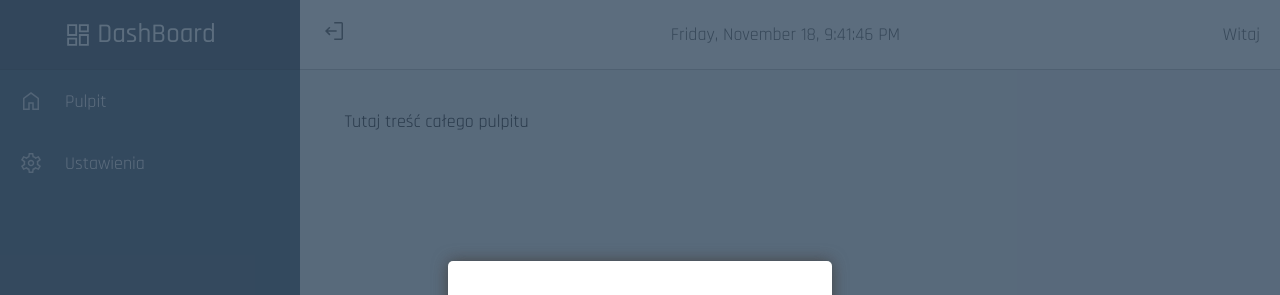
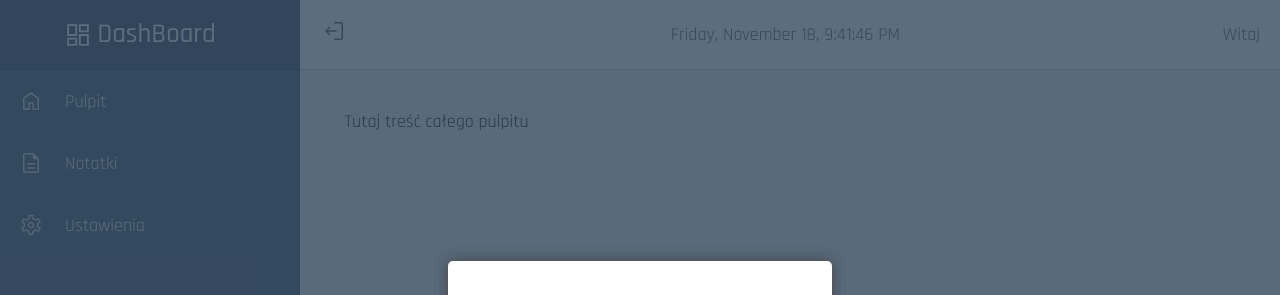
Before and after one commit to Maciej86/dashboard, a React (Create React App) app: page / in a window 1280 px wide. Shown: the top 295 px of the page. Built offline with nearby package versions, Linux system fonts and the light colour scheme.

Commit message:
Added Notes to navigation

```diff
--- a/src/core/settingsNavigation.tsx
+++ b/src/core/settingsNavigation.tsx
@@ -1,5 +1,6 @@
 import { createBrowserRouter } from "react-router-dom";
 import { ErrorPage } from "../features/ErrorPage";
+import { Notes } from "../features/Notes";
 import { Settings } from "../features/Settings";
 import { Start } from "../features/Start";
 import { App } from "./App";
@@ -15,6 +16,10 @@ export const RouterSetings = createBrowserRouter([
         element: <Start />,
       },
       {
+        path: "notes",
+        element: <Notes />,
+      },
+      {
         path: "settings",
         element: <Settings />,
       },
--- a/src/features/Navigation/index.tsx
+++ b/src/features/Navigation/index.tsx
@@ -12,6 +12,7 @@ import {
 } from "./styled";
 import { ReactComponent as SettingsIcon } from "./images/settings.svg";
 import { ReactComponent as HomeIcon } from "./images/home.svg";
+import { ReactComponent as NotesIcon } from "./images/notes.svg";
 import { nanoid } from "@reduxjs/toolkit";
 
 export const Navigation = () => {
@@ -33,6 +34,12 @@ export const Navigation = () => {
             </ItemLink>
           </Item>
           <Item key={nanoid()}>
+            <ItemLink to={"notes"}>
+              <NotesIcon />
+              Notatki
+            </ItemLink>
+          </Item>
+          <Item key={nanoid()}>
             <ItemLink to={"settings"}>
               <SettingsIcon />
               Ustawienia
```
Also changed, not shown: src/features/Navigation/images/notes.svg (added).
